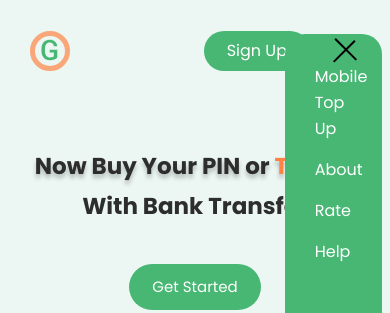
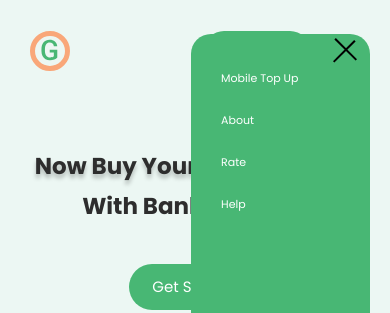
Before and after one commit to ananastasiap/g-global, a website built with Vite: page index.html in a window 390 px wide. Both pictures are taken after a click on the element 345 px from the left and 51 px from the top of the page. Shown: the top 313 px of the page. Built offline with nearby package versions, Linux system fonts and the light colour scheme; no server answers.

Commit message:
fix: burger menu

```diff
--- a/src/scss/layout/_header.scss
+++ b/src/scss/layout/_header.scss
@@ -169,15 +169,34 @@
   }
 }
 
-// @media screen and (max-width: 576px) {
-//   .logo {
-//     margin-right: 208px;
-//   }
-// }
+@media screen and (max-width: 750px) {
+  .menu {
+    width: 30%;
+    left: 67%;
+  }
+}
+
+@media screen and (max-width: 620px) {
+  .menu {
+    width: 34%;
+    left: 63%;
+  }
+}
+
+@media screen and (max-width: 550px) {
+  .menu {
+    width: 40%;
+    left: 57%;
+  }
+}
 
 @media screen and (max-width: 497px) {
   .logo {
     margin-right: 50px;
+  }
+
+  .menu__item--link {
+    font-size: 11px;
   }
 }
 
@@ -188,4 +207,10 @@
   .logo__text-link {
     display: none;
   }
+
+  .menu {
+    width: 46%;
+    height: 37%;
+    left: 49%;
+  }
 }
```
